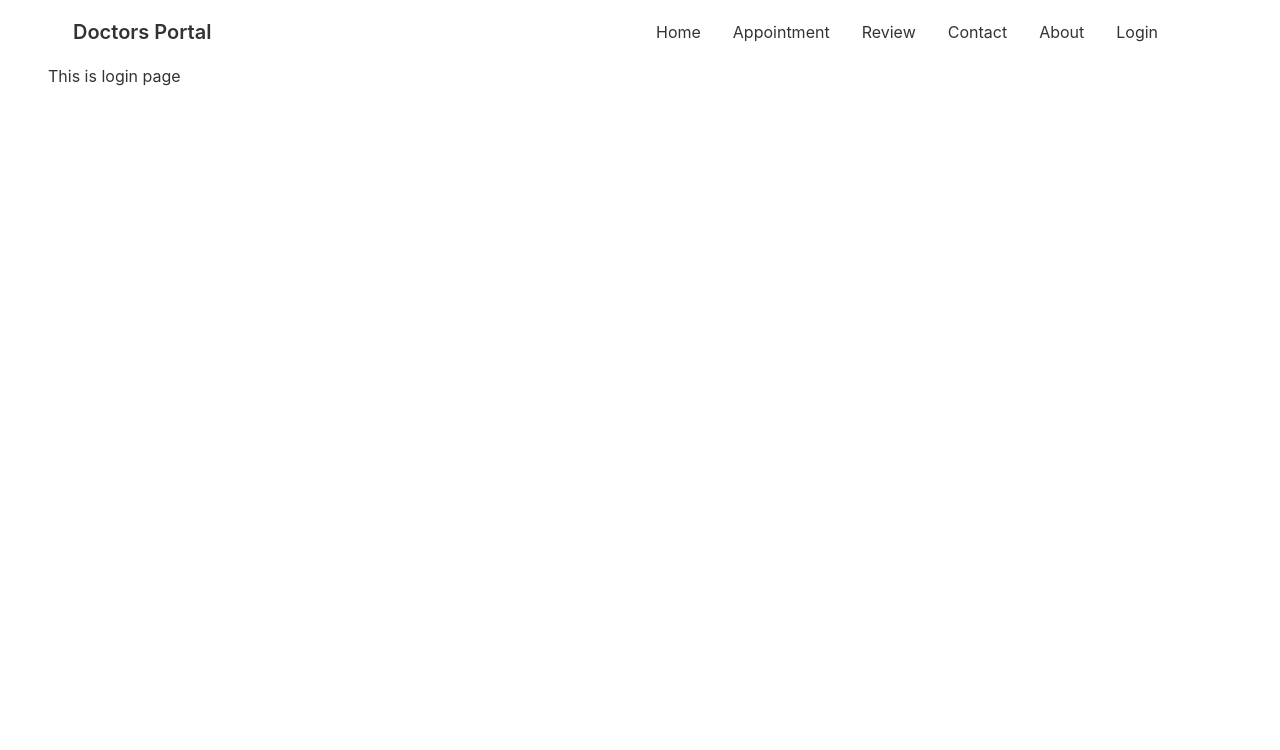
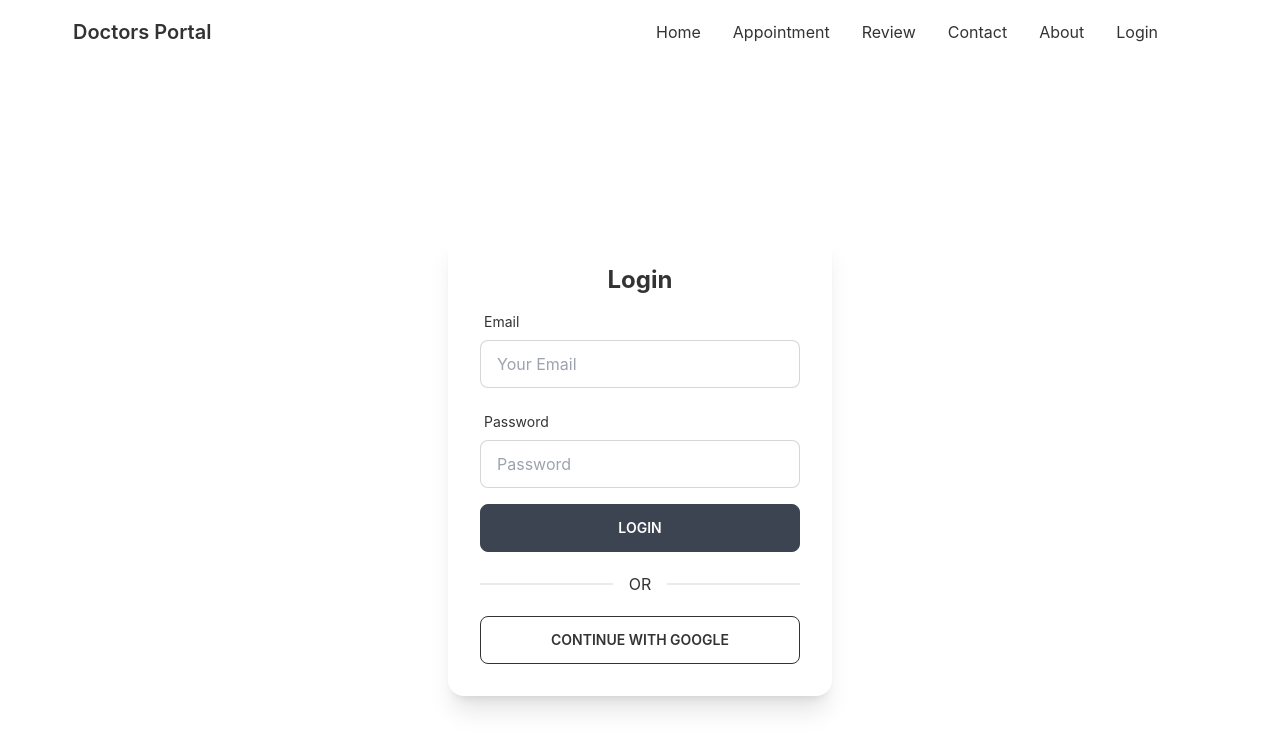
Before and after one commit to muhammadalaminwd/doctors-portal, a React (Create React App) app: page /login in a window 1280 px wide. Shown: the top 750 px of the page. Built offline with nearby package versions, Linux system fonts and the light colour scheme; no server answers.

Commit message:
Login form created

```diff
--- a/package.json
+++ b/package.json
@@ -8,9 +8,12 @@
     "@testing-library/user-event": "^13.5.0",
     "daisyui": "^2.14.3",
     "date-fns": "^2.28.0",
+    "firebase": "^9.8.1",
     "react": "^18.1.0",
     "react-day-picker": "^8.0.4",
     "react-dom": "^18.1.0",
+    "react-firebase-hooks": "^5.0.3",
+    "react-hook-form": "^7.31.1",
     "react-router-dom": "^6.3.0",
     "react-scripts": "5.0.1",
     "web-vitals": "^2.1.4"
--- a/src/Pages/Appointment/AvailableAppointment.js
+++ b/src/Pages/Appointment/AvailableAppointment.js
@@ -8,13 +8,13 @@
   const [treatment, setTreatment] = useState(null);
 
   useEffect(() => {
-    fetch("services.json")
+    fetch("http://localhost:5000/service")
       .then((res) => res.json())
       .then((data) => setServices(data));
   }, []);
   return (
     <div>
-      <h4 className="text-xl text-secondary text-center">
+      <h4 className="text-xl text-secondary text-center my-12">
         Available Appointments on {format(date, "PP")}
       </h4>
 
--- a/src/Pages/Appointment/BookingModal.js
+++ b/src/Pages/Appointment/BookingModal.js
@@ -8,30 +8,30 @@
     const handleBooking = event => {
         event.preventDefault();
         const slot = event.target.slot.value;
-        console.log(_id, name, slot);
+        // to close the modal
         setTreatment(null);
     }
 
   return (
     <div>
-      <input type="checkbox" id="booking-modal" class="modal-toggle" />
-      <div class="modal modal-bottom sm:modal-middle">
-        <div class="modal-box">
-        <label for="booking-modal" class="btn btn-sm btn-circle absolute right-2 top-2">✕</label>
-          <h3 class="font-bold text-lg text-secondary">
+      <input type="checkbox" id="booking-modal" className="modal-toggle" />
+      <div className="modal modal-bottom sm:modal-middle">
+        <div className="modal-box">
+        <label for="booking-modal" className="btn btn-sm btn-circle absolute right-2 top-2">✕</label>
+          <h3 className="font-bold text-lg text-secondary">
             Booking for: {name}
           </h3>
             <form onSubmit={handleBooking} className="grid grid-cols-span1 gap-3 justify-items-center mt-2">
-            <input type="text" disabled value={format(date, "PP")} class="input input-bordered w-full max-w-xs" />
-            <select name="slot" class="select select-bordered w-full max-w-xs">
+            <input type="text" disabled value={format(date, "PP")} className="input input-bordered w-full max-w-xs" />
+            <select name="slot" className="select select-bordered w-full max-w-xs">
             {
                 slots.map(slot => <option value={slot}>{slot}</option>)
             }
           </select>
-          <input type="text" name="name" placeholder="Your Name" class="input input-bordered w-full max-w-xs" />
-            <input type="email" name="email" placeholder="Email Address" class="input input-bordered w-full max-w-xs" />
-            <input type="text" name="phone" placeholder="Phone Number" class="input input-bordered w-full max-w-xs" />
-            <input type="submit" value = "Submit" placeholder="Type here" class="btn btn-secondary" />
+          <input type="text" name="name" placeholder="Your Name" className="input input-bordered w-full max-w-xs" />
+            <input type="email" name="email" placeholder="Email Address" className="input input-bordered w-full max-w-xs" />
+            <input type="text" name="phone" placeholder="Phone Number" className="input input-bordered w-full max-w-xs" />
+            <input type="submit" value = "Submit" placeholder="Type here" className="btn btn-secondary" />
             </form>
         </div>
       </div>
--- a/src/Pages/Appointment/Service.js
+++ b/src/Pages/Appointment/Service.js
@@ -3,9 +3,9 @@
 const Service = ({ service, setTreatment }) => {
     const {name, slots} = service;
   return (
-    <div class="card lg:max-w-lg bg-base-100 shadow-xl">
-      <div class="card-body">
-        <h2 class="card-title text-secondary">{name}</h2>
+    <div className="card lg:max-w-lg bg-base-100 shadow-xl">
+      <div className="card-body text-center">
+        <h2 className="text-xl font-bold text-secondary">{name}</h2>
         <p>
         {
             slots.length > 0
@@ -16,11 +16,11 @@
         }
         </p>
         <p>{slots.length} {slots.length >1 ? 'spaces' : 'space'} available</p>
-        <div class="card-actions justify-center">
+        <div className="card-actions justify-center">
            <label for="booking-modal"
            disabled={slots.length===0}
            onClick={() => setTreatment(service)}
-           class="btn btn-secondary text-white uppercase ">Book Appointment</label>
+           className="btn btn-sm btn-secondary text-white uppercase bg-gradient-to-r from-secondary to-primary">Book Appointment</label>
         </div>
       </div>
     </div>
--- a/src/Pages/Login/Login.js
+++ b/src/Pages/Login/Login.js
@@ -1,11 +1,114 @@
-import React from 'react';
+import React from "react";
+import { useSignInWithEmailAndPassword, useSignInWithGoogle } from "react-firebase-hooks/auth";
+import auth from "../../firebase.init";
+import { useForm } from "react-hook-form";
+import Loading from "../Shared/Loading";
 
 const Login = () => {
-    return (
-        <div>
-            <h1>This is login page</h1>
+  const [signInWithGoogle, gUser, gLoading, gError] = useSignInWithGoogle(auth);
+
+  const {
+    register,
+    formState: { errors },
+    handleSubmit,
+  } = useForm();
+
+  const [
+    signInWithEmailAndPassword,
+    user,
+    loading,
+    error,
+  ] = useSignInWithEmailAndPassword(auth);
+
+  let signInError;
+
+  if(loading || gLoading){
+      return <Loading></Loading>
+  }
+
+  if(error || gError){
+      signInError = <p className="text-red-500"><small>{error?.message || gError?.message}</small></p>
+  }
+
+  if (gUser) {
+    console.log(gUser);
+  }
+  const onSubmit = (data) => {
+  console.log(data);
+  signInWithEmailAndPassword(data.email, data.password)
+  }
+  return (
+    <div className="flex h-screen justify-center items-center">
+      <div className="card w-96 bg-base-100 shadow-xl">
+        <div className="card-body">
+          <h2 className="text-center text-2xl font-bold">Login</h2>
+
+          <form onSubmit={handleSubmit(onSubmit)}>
+            <div className="form-control w-full max-w-xs">
+              <label className="label">
+                <span className="label-text">Email</span>
+              </label>
+              <input
+                type="email"
+                placeholder="Your Email"
+                className="input input-bordered w-full max-w-xs"
+                {...register("email", {
+                    required: {
+                        value: true,
+                        message: 'Email is required'
+                    },
+                    pattern: {
+                        value: /[a-z0-9]+@[a-z]+\.[a-z]{2,3}/,
+                        message: 'Provide a valid Email'
+                    }
+                })}
+              />
+              <label className="label">
+              {errors.email?.type === 'required' && <span className="label-text-alt text-red-500">{errors.email.message}</span>}
+              {errors.email?.type === 'pattern' && <span className="label-text-alt text-red-500">{errors.email.message}</span>}
+              </label>
+            </div>
+
+            <div className="form-control w-full max-w-xs">
+              <label className="label">
+                <span className="label-text">Password</span>
+              </label>
+              <input
+                type="password"
+                placeholder="Password"
+                className="input input-bordered w-full max-w-xs"
+                {...register("password", {
+                    required: {
+                        value: true,
+                        message: 'Password is required'
+                    },
+                    minLength: {
+                        value: 6,
+                        message: 'Must be 6 characters or longer'
+                    }
+                })}
+              />
+              <label className="label">
+              {errors.password?.type === 'required' && <span className="label-text-alt text-red-500">{errors.password.message}</span>}
+              {errors.password?.type === 'minLength' && <span className="label-text-alt text-red-500">{errors.password.message}</span>}
+              </label>
+            </div>
+                {signInError}
+            <input className="btn w-full max-w-xs text-white" type="submit" value="Login"/>
+          </form>
+
+          <div className="divider">OR</div>
+
+          <button
+            onClick={() => signInWithGoogle()}
+            className="btn btn-outline"
+          >
+            Continue with Google
+          </button>
         </div>
-    );
+      </div>
+    </div>
+  );
 };
 
 export default Login;
--- /dev/null
+++ b/src/Pages/Shared/Loading.js
@@ -0,0 +1,11 @@
+import React from 'react';
+
+const Loading = () => {
+    return (
+        <div class="flex items-center justify-center ">
+        <div class="w-16 h-16 border-b-2 border-gray-900 rounded-full animate-spin"></div>
+    </div>
+    );
+};
+
+export default Loading;
--- /dev/null
+++ b/src/firebase.init.js
@@ -0,0 +1,22 @@
+// Import the functions you need from the SDKs you need
+import { initializeApp } from "firebase/app";
+import {getAuth} from "firebase/auth"
+// TODO: Add SDKs for Firebase products that you want to use
+// https://firebase.google.com/docs/web/setup#available-libraries
+
+// Your web app's Firebase configuration
+const firebaseConfig = {
+  apiKey: process.env.REACT_APP_APIKEY,
+  authDomain: process.env.REACT_APP_AUTH_DOMAIN,
+  projectId: process.env.REACT_APP_PROJECTID,
+  storageBucket: process.env.REACT_APP_STORAGE_BUCKET,
+  messagingSenderId: process.env.REACT_APP_MESSAGING_SENDERID,
+  appId: process.env.REACT_APP_APPID,
+};
+
+// Initialize Firebase
+const app = initializeApp(firebaseConfig);
+
+const auth = getAuth(app);
+
+export default auth;
```
Also changed, not shown: 1 other file (tests, documents, lock files or other folders).
